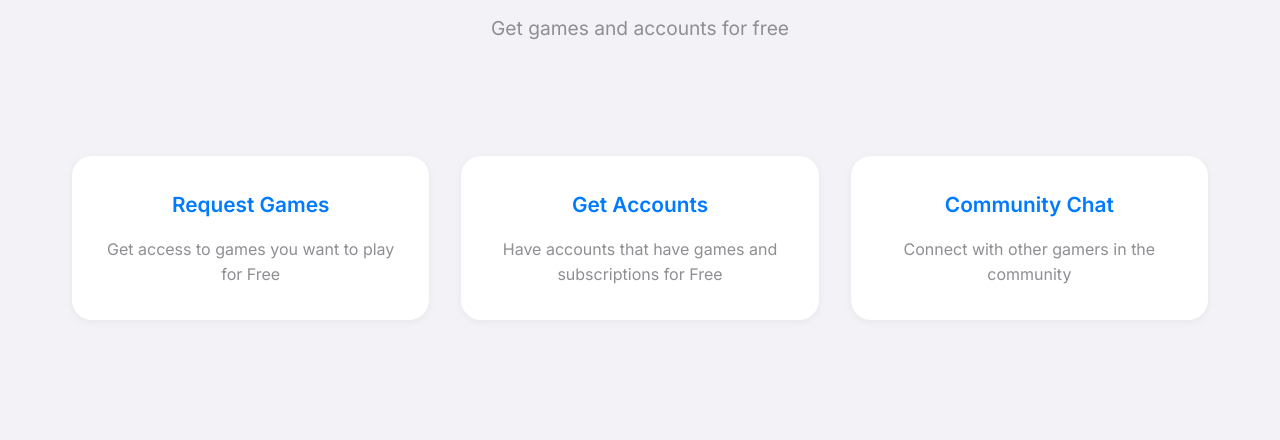
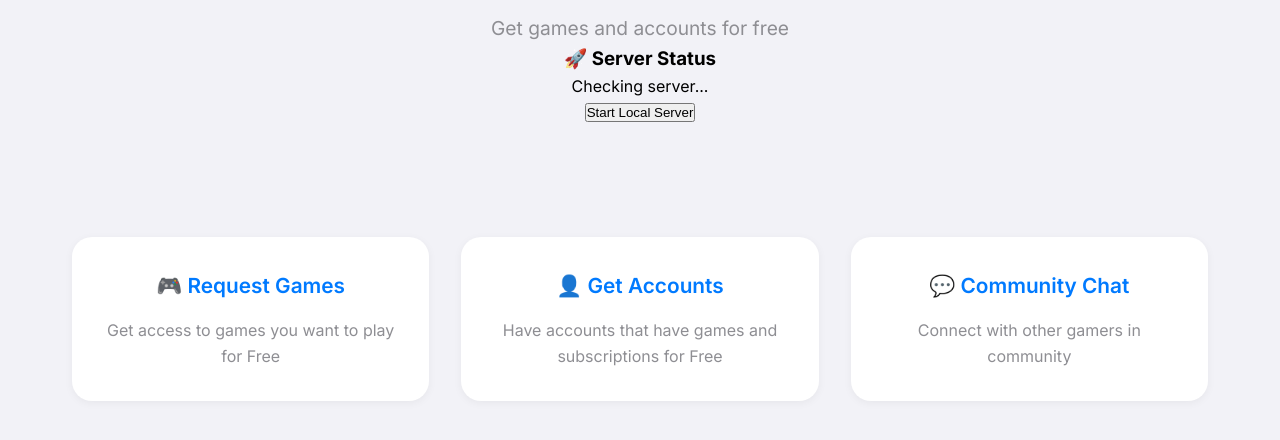
Before and after one commit to Dogday17s-Website-Publish-Account/Wolfracy, a website: page index.html in a window 1280 px wide. Shown: the part 254-694 px from the top of the page. Drawn offline with Linux system fonts and the light colour scheme; no server answers.

Commit message:
Update index.html with server status check and proper script loading

```diff
--- a/index.html
+++ b/index.html
@@ -6,6 +6,7 @@
     <title>Wolfracy - Get Free Games & Accounts</title>
     <link rel="stylesheet" href="style.css">
     <link href="https://fonts.googleapis.com/css2?family=Inter:wght@300;400;500;600;700&display=swap" rel="stylesheet">
+    <meta name="description" content="Get free games and accounts on Wolfracy gaming platform">
 </head>
 <body>
     <header class="header">
@@ -27,21 +28,28 @@
             <div class="hero-content">
                 <h2>Welcome to Wolfracy</h2>
                 <p>Get games and accounts for free</p>
+                <div class="cta-buttons">
+                    <div class="server-status">
+                        <h3>🚀 Server Status</h3>
+                        <div id="serverStatus" class="status-checking">Checking server...</div>
+                        <button class="cta-btn" id="startServerBtn">Start Local Server</button>
+                    </div>
+                </div>
             </div>
         </section>
 
         <section class="features">
             <div class="feature-card">
-                <h3>Request Games</h3>
+                <h3>🎮 Request Games</h3>
                 <p>Get access to games you want to play for Free</p>
             </div>
             <div class="feature-card">
-                <h3>Get Accounts</h3>
+                <h3>👤 Get Accounts</h3>
                 <p>Have accounts that have games and subscriptions for Free</p>
             </div>
             <div class="feature-card">
-                <h3>Community Chat</h3>
-                <p>Connect with other gamers in the community</p>
+                <h3>💬 Community Chat</h3>
+                <p>Connect with other gamers in community</p>
             </div>
         </section>
     </main>
```
